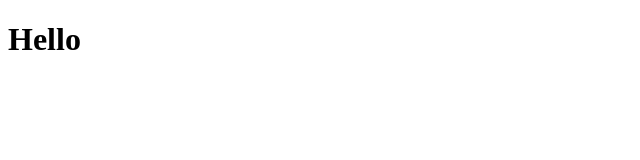
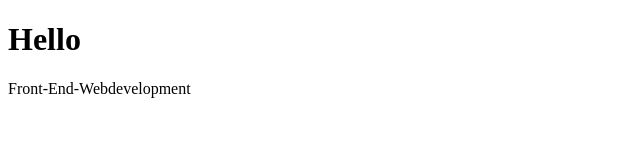
Before and after one commit to Cheonyeoun/squad_86, a plain HTML site: page index.html in a window 1280 px wide. Shown: the whole page, without its empty margins (0-640 px from the left). Drawn offline with Linux system fonts and the light colour scheme.

Commit message:
made changes by add FEWD

```diff
--- a/index.html
+++ b/index.html
@@ -7,5 +7,6 @@
 </head>
 <body>
     <h1>Hello</h1>
+    <p>Front-End-Webdevelopment</p>
 </body>
 </html>
```
Also changed, not shown: 1 other file.
